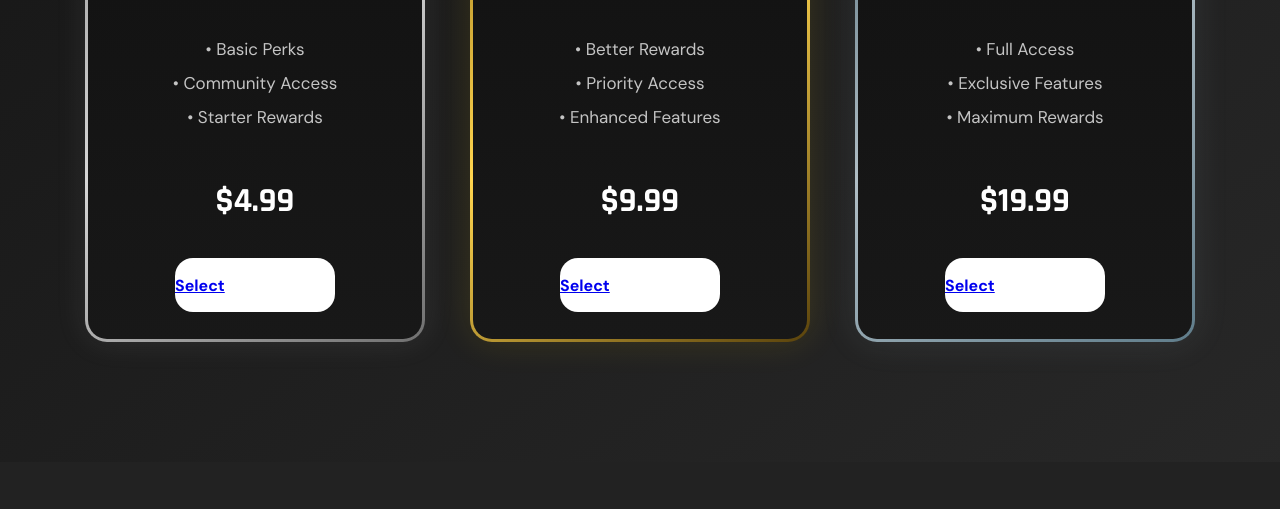
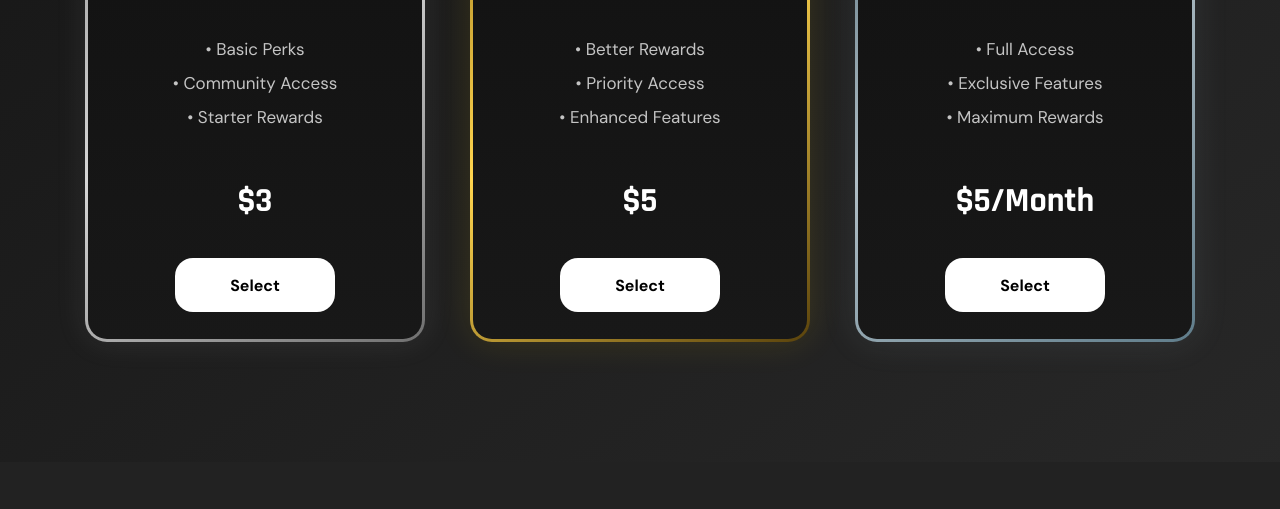
Before and after one commit to L0gan07/Shack-Website, a website: page page2.html in a window 1280 px wide. Shown: the part 1869-2378 px from the top of the page. Drawn offline with Linux system fonts and the light colour scheme.

Commit message:
commit 1234567890abcdef1234567890abcdef12345678

```diff
--- a/page2.css
+++ b/page2.css
@@ -325,19 +325,22 @@
 .platinumbutton {
     display: flex;
     align-items: center;
-    vertical-align: middle;
+    justify-content: center;
+
     margin: 35px auto;
     width: 160px;
     height: 54px;
     border-radius: 18px;
     border: none;
     background: white;
+
     font-family: 'DM Sans', sans-serif;
     font-weight: bold;
     cursor: pointer;
     transition: 0.3s ease;
+    text-decoration: none;
+    color: black;
 }
-
 .silverbutton:hover,
 .goldbutton:hover,
 .platinumbutton:hover {
--- a/page2.html
+++ b/page2.html
@@ -113,8 +113,8 @@
             • Starter Rewards
         </p>
 
-        <p class="silverprice">$4.99</p>
-        <a href="https://pinnacle.craftingstore.net/category/546579" class="silverbutton">Select</a>
+        <p class="silverprice">$3</p>
+        <a href="https://pinnacle.craftingstore.net/category/546579" target="_blank" class="silverbutton">Select</a>
     </div>
 
     <div class="gold">
@@ -127,8 +127,8 @@
             • Enhanced Features
         </p>
 
-        <p class="goldprice">$9.99</p>
-        <a href="https://pinnacle.craftingstore.net/category/546579" class="goldbutton">Select</a>
+        <p class="goldprice">$5</p>
+        <a href="https://pinnacle.craftingstore.net/category/546579" target="_blank" class="goldbutton">Select</a>
     </div>
 
     <div class="platinum">
@@ -141,8 +141,8 @@
             • Maximum Rewards
         </p>
 
-        <p class="platinumprice">$19.99</p>
-        <a href="https://pinnacle.craftingstore.net/category/546579" class="platinumbutton">Select</a>
+        <p class="platinumprice">$5/Month</p>
+        <a href="https://pinnacle.craftingstore.net/category/546579" target="_blank" class="platinumbutton">Select</a>
     </div>
 
 </div>
```
